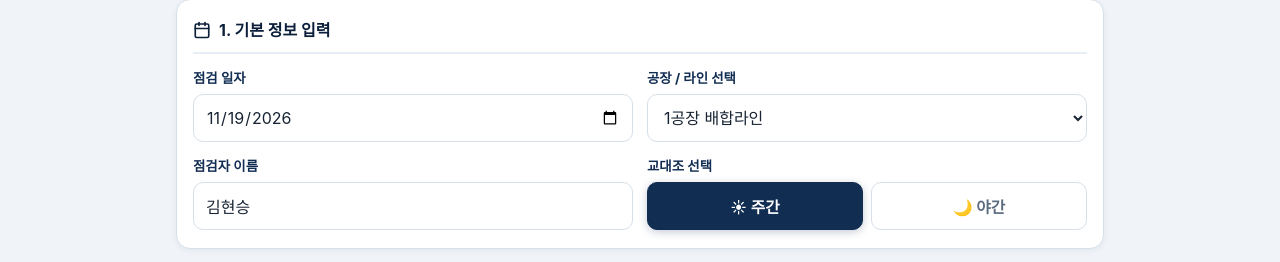
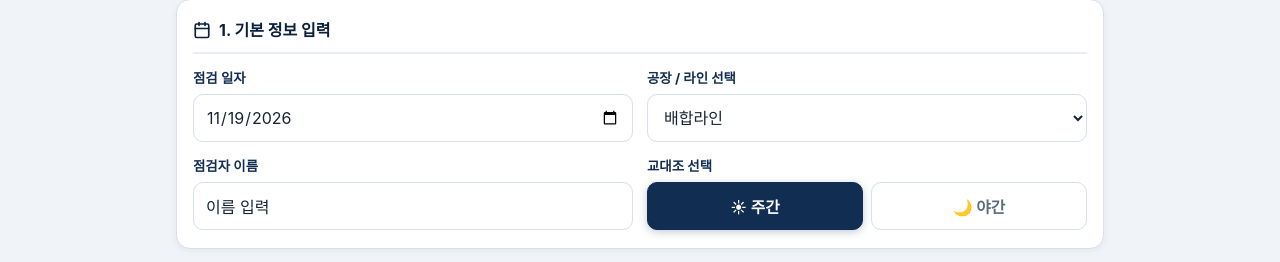
Before and after one commit to SeanKim0103/QA-audit-checklist, a plain HTML site: page index.html in a window 1280 px wide. Shown: the part 221-483 px from the top of the page. Drawn offline with Linux system fonts and the light colour scheme.

Commit message:
chore: 점검자·라인 기본값 및 항목 4 문구 변경

```diff
--- a/app.js
+++ b/app.js
@@ -11,7 +11,7 @@
         { id: 1, text: "원료 입고 시 차량 위생 상태 및 방수포 덮개 이상 유무" },
         { id: 2, text: "주요 곡물 및 박류 곰팡이·해충·이물 혼입 육안 확인" },
         { id: 3, text: "사일로(Silo) 및 원료 빈(Bin) 상부 결로, 누수 및 청결 상태" },
-        { id: 4, text: "알레르기 유발 물질 및 약제 첨가 원료의 구분 보관(라벨링) 준수" }
+        { id: 4, text: "입고원료 보관기일 준수" }
       ]
     },
     {
@@ -60,8 +60,8 @@
     return {
       basic: {
         date: getTodayLocal(),
-        line: "1공장 배합라인",
-        inspector: "김현승",
+        line: "배합라인",
+        inspector: "이름 입력",
         shift: "주간"
       },
       activeTab: "all",
@@ -142,8 +142,8 @@
 
   function syncBasicInputs() {
     inspectDateEl.value = state.basic.date || getTodayLocal();
-    factoryLineEl.value = state.basic.line || "1공장 배합라인";
-    inspectorNameEl.value = state.basic.inspector !== undefined ? state.basic.inspector : "김현승";
+    factoryLineEl.value = state.basic.line || "배합라인";
+    inspectorNameEl.value = state.basic.inspector !== undefined ? state.basic.inspector : "이름 입력";
     overallMemoEl.value = state.overallMemo || "";
 
     shiftBtns.forEach((btn) => {
--- a/index.html
+++ b/index.html
@@ -73,15 +73,15 @@
         <div class="form-group">
           <label class="form-label" for="factoryLine">공장 / 라인 선택</label>
           <select id="factoryLine" class="form-control">
-            <option value="1공장 배합라인">1공장 배합라인</option>
-            <option value="2공장 펠렛라인">2공장 펠렛라인</option>
-            <option value="원료 입고장">원료 입고장</option>
-            <option value="제품 출하장">제품 출하장</option>
+            <option value="배합라인">배합라인</option>
+            <option value="펠렛라인">펠렛라인</option>
+            <option value="원료 입고">원료 입고</option>
+            <option value="제품 출고">제품 출고</option>
           </select>
         </div>
         <div class="form-group">
           <label class="form-label" for="inspectorName">점검자 이름</label>
-          <input type="text" id="inspectorName" class="form-control" value="김현승" placeholder="점검자 성명을 입력하세요">
+          <input type="text" id="inspectorName" class="form-control" value="이름 입력" placeholder="점검자 성명을 입력하세요">
         </div>
         <div class="form-group">
           <span class="form-label">교대조 선택</span>
```
